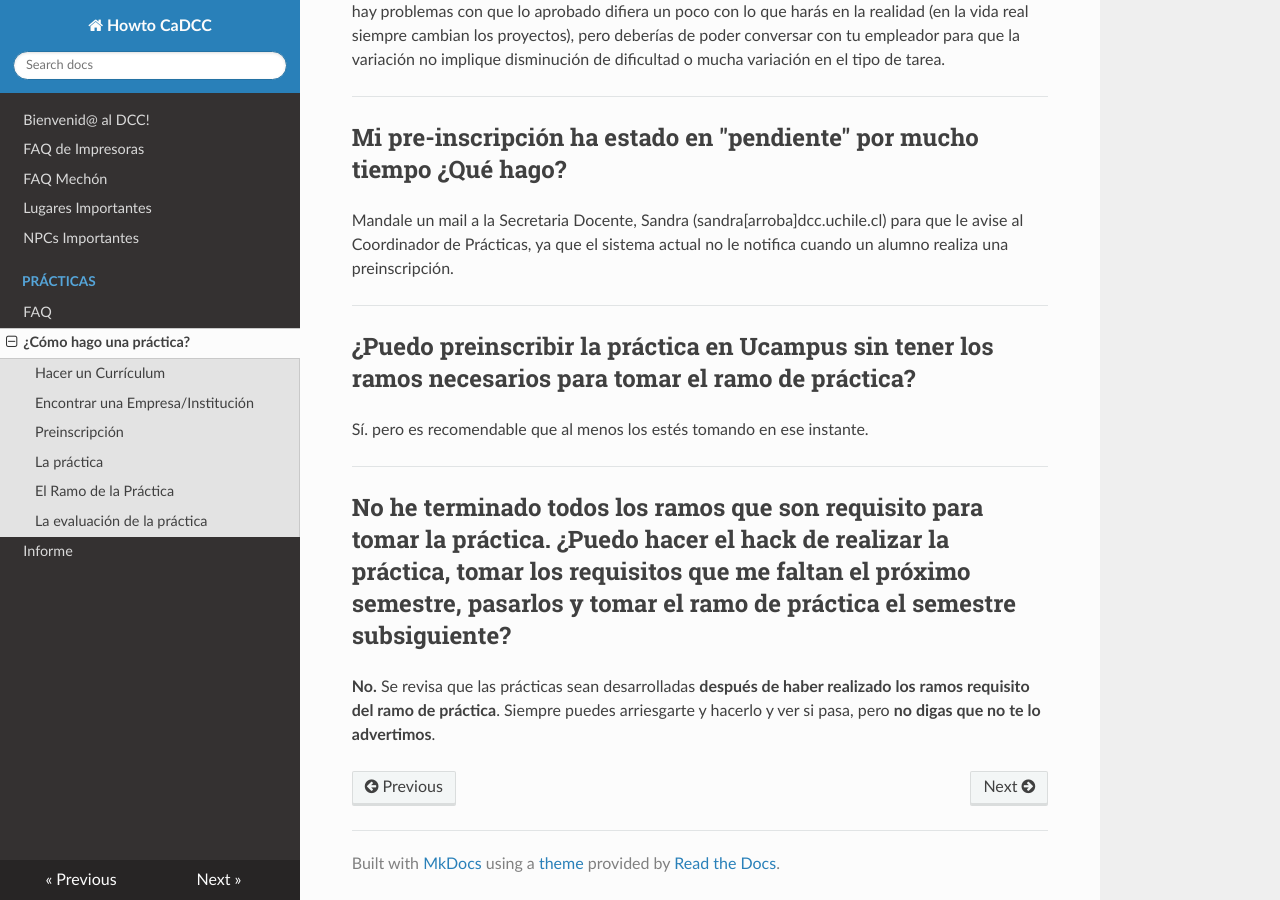
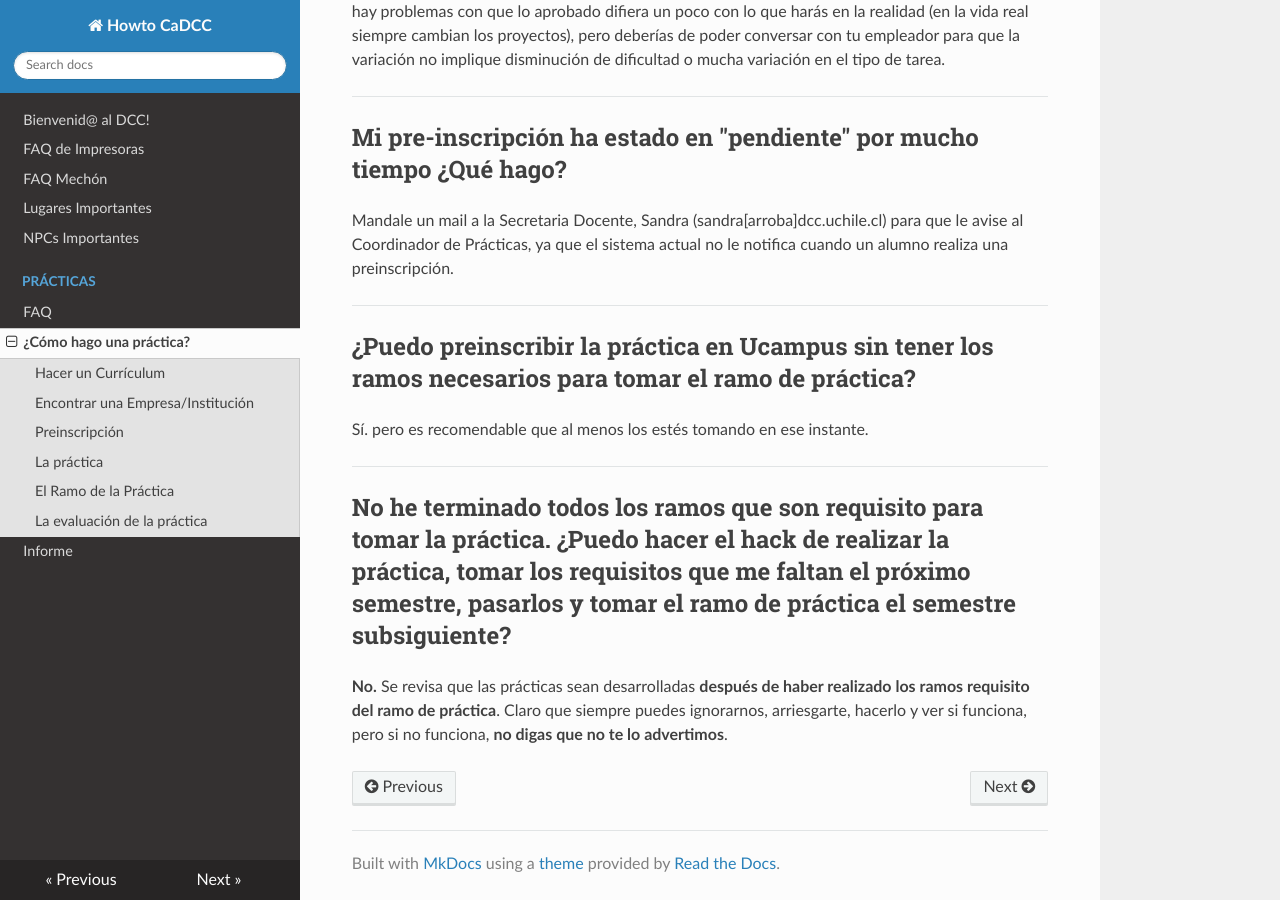
Before and after one commit to cadcc/howto, an MkDocs documentation site: the page built from docs/Prácticas/How do I Practica.md, in a window 1280 px wide and 900 px high, scrolled down 7095 px. Built offline with MkDocs 1.6.1, drawn with Linux system fonts in a browser that asks for light colours; nearby versions of some CDN libraries.

Commit message:
Update How do I Practica.md

```diff
--- a/docs/Prácticas/How do I Practica.md
+++ b/docs/Prácticas/How do I Practica.md
@@ -196,4 +196,4 @@ Sí. pero es recomendable que al menos los estés tomando en ese instante.
 
 ## No he terminado todos los ramos que son requisito para tomar la práctica. ¿Puedo hacer el hack de realizar la práctica, tomar los requisitos que me faltan el próximo semestre, pasarlos y tomar el ramo de práctica el semestre subsiguiente?
 
-**No.** Se revisa que las prácticas sean desarrolladas **después de haber realizado los ramos requisito del ramo de práctica**. Siempre puedes arriesgarte y hacerlo y ver si pasa, pero **no digas que no te lo advertimos**.
+**No.** Se revisa que las prácticas sean desarrolladas **después de haber realizado los ramos requisito del ramo de práctica**. Claro que siempre puedes ignorarnos, arriesgarte, hacerlo y ver si funciona, pero si no funciona, **no digas que no te lo advertimos**.
```
